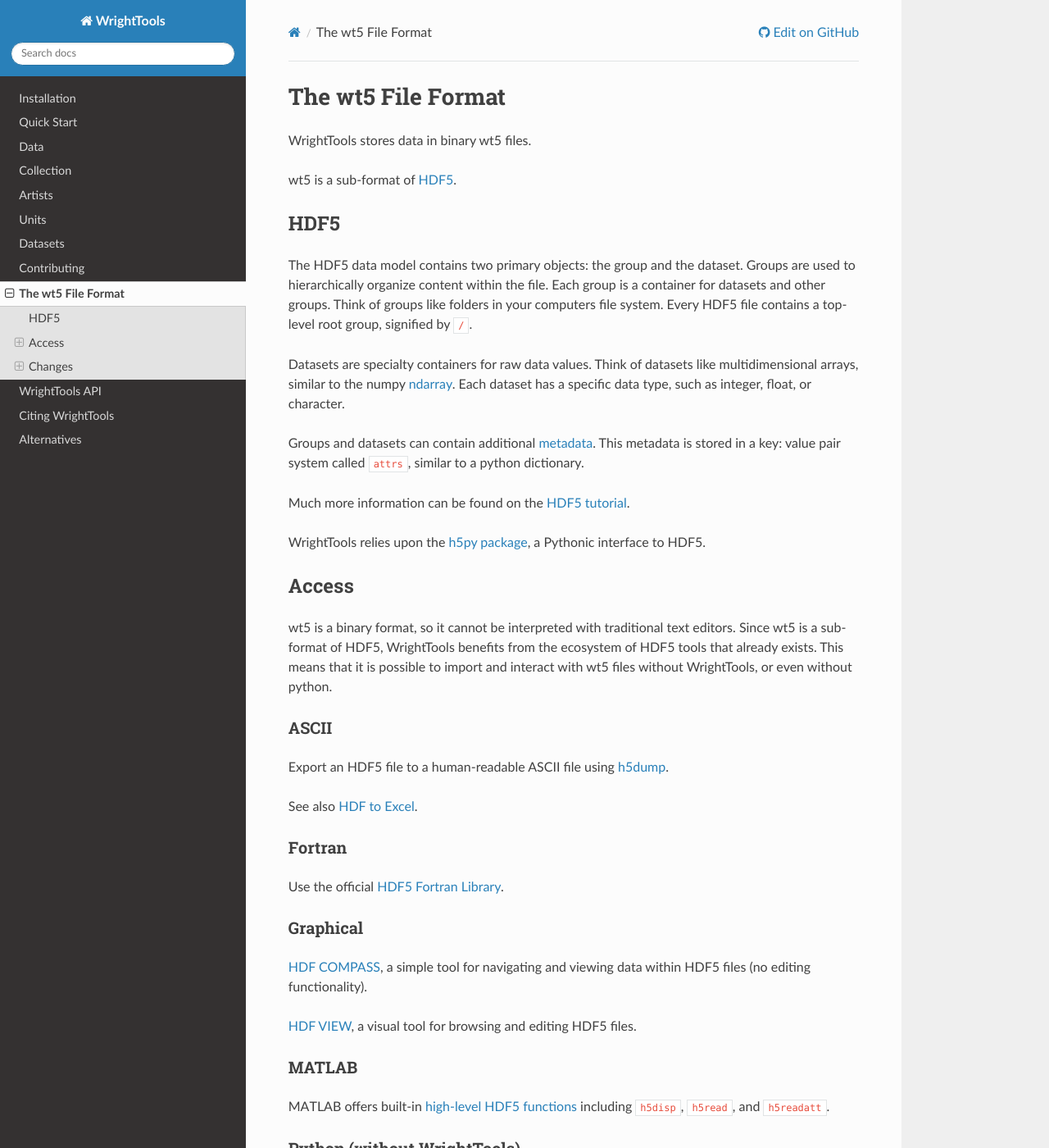
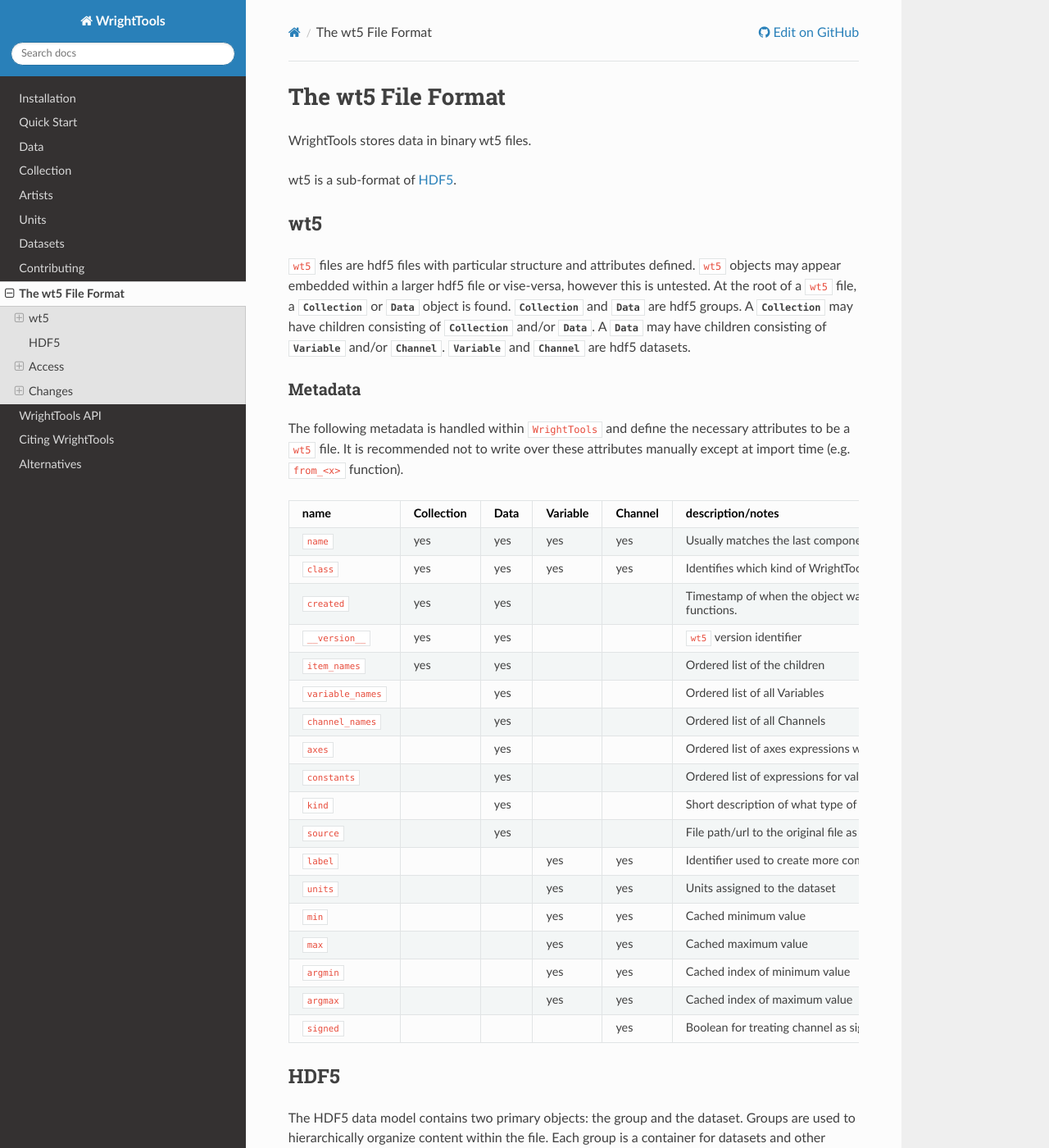
Before and after one commit to wright-group/WrightTools, a Sphinx documentation site: the page built from docs/wt5.rst, in a window 1280 px wide and 1400 px high. Shown: the whole window at 82% size. Built offline with Sphinx 7.4.7 and the Read the Docs theme 2.0.0, drawn with Linux system fonts in a browser that asks for light colours; pages that are not in the unit, such as notebooks, are missing from menus; the version number could not be read and is left out; some of the changed text lies outside the part shown.

Commit message:
DOC: More formal wt5 description (#845)
* Add a bit more formal definition of wt5 subformat/metadata

* Clarifications, punctuation

```diff
--- a/docs/wt5.rst
+++ b/docs/wt5.rst
@@ -6,6 +6,51 @@
 WrightTools stores data in binary wt5 files.
 
 wt5 is a sub-format of `HDF5 <https://support.hdfgroup.org/HDF5/>`_.
+
+wt5
+---
+
+``wt5`` files are hdf5 files with particular structure and attributes defined.
+``wt5`` objects may appear embedded within a larger hdf5 file or vise-versa, however this is untested.
+At the root of a ``wt5`` file, a :class:`~WrightTools.collection.Collection` or :class:`~WrightTools.data.Data` object is found.
+:class:`~WrightTools.collection.Collection` and :class:`~WrightTools.data.Data` are hdf5 groups.
+A :class:`~WrightTools.collection.Collection` may have children consisting of :class:`~WrightTools.collection.Collection` and/or :class:`~WrightTools.data.Data`.
+A :class:`~WrightTools.data.Data` may have children consisting of :class:`~WrightTools.data.Variable` and/or :class:`~WrightTools.data.Channel`.
+:class:`~WrightTools.data.Variable` and :class:`~WrightTools.data.Channel` are hdf5 datasets.
+
+Metadata
+^^^^^^^^
+
+The following metadata is handled within ``WrightTools`` and define the necessary attributes to be a ``wt5`` file.
+It is recommended not to write over these attributes manually except at import time (e.g. ``from_<x>`` function).
+
+===================  ===========  ==========  ==========  ==========  ============================================
+name                 Collection   Data        Variable    Channel     description/notes
+===================  ===========  ==========  ==========  ==========  ============================================
+``name``             yes          yes         yes         yes         Usually matches the last component of the path,
+                                                                      except for root, ``/``, which does not have a path with it's name
+``class``            yes          yes         yes         yes         Identifies which kind of WrightTools object it is.
+``created``          yes          yes                                 Timestamp of when the object was made,
+                                                                      can be overwritten with source file creation time by ``from_<x>`` functions.
+``__version__``      yes          yes                                 ``wt5`` version identifier
+``item_names``       yes          yes                                 Ordered list of the children
+``variable_names``                yes                                 Ordered list of all Variables
+``channel_names``                 yes                                 Ordered list of all Channels
+``axes``                          yes                                 Ordered list of axes expressions which define how a Data object is represented
+``constants``                     yes                                 Ordered list of expressions for values which are constant
+``kind``                          yes                                 Short description of what type of file it originated
+                                                                      from, usually the instrument
+``source``                        yes                                 File path/url to the original file as read in
+``label``                                     yes         yes         Identifier used to create more complex labels in
+                                                                      Axes or Constants, which are used to plot
+``units``                                     yes         yes         Units assigned to the dataset
+``min``                                       yes         yes         Cached minimum value
+``max``                                       yes         yes         Cached maximum value
+``argmin``                                    yes         yes         Cached index of minimum value
+``argmax``                                    yes         yes         Cached index of maximum value
+``signed``                                                yes         Boolean for treating channel as signed/unsigned
+===================  ===========  ==========  ==========  ==========  ============================================
+
 
 HDF5
 ----
@@ -86,7 +131,7 @@
 Version 1.0.1
 ^^^^^^^^^^^^^
 
-Changes internal handling of strings. Bare strings are no longer call ``encode()`` before storing.
+Changes internal handling of strings. Bare strings are no longer required to call ``encode()`` before storing.
 
 Version 1.0.2
 ^^^^^^^^^^^^^
```
